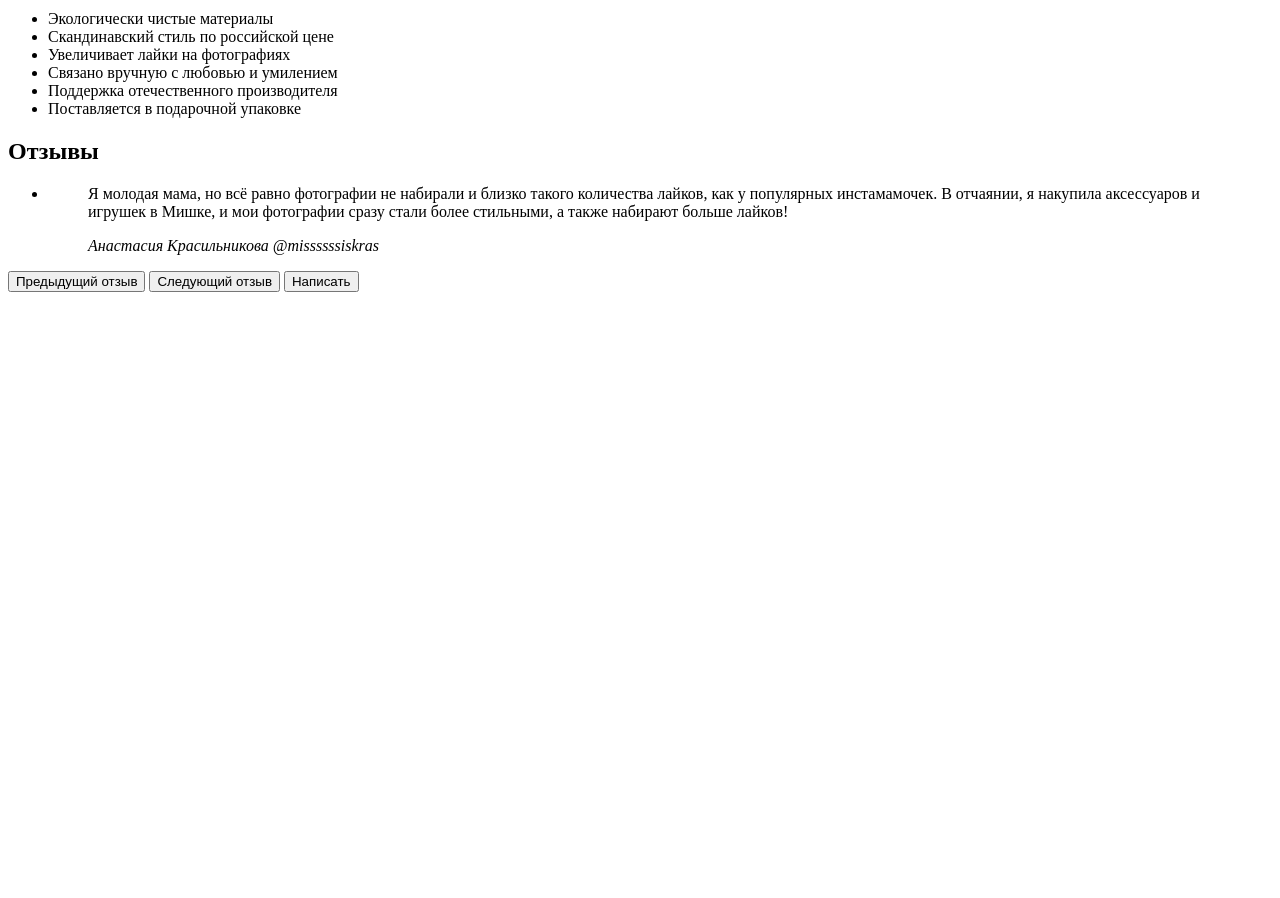
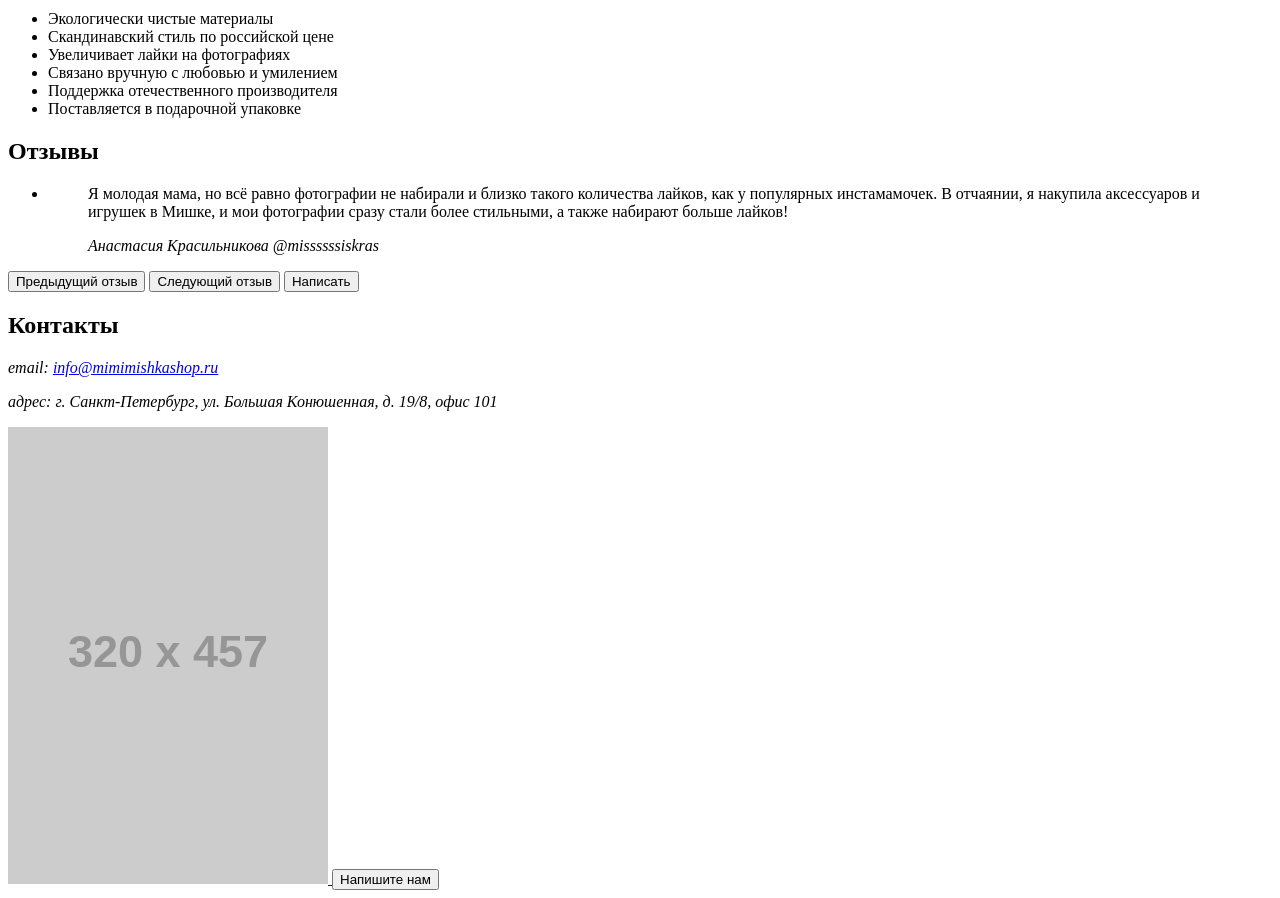
Before and after one commit to Yulms/968211-mishka-19, a website: page source/index.html in a window 1280 px wide. Shown: the part 1399-2297 px from the top of the page. Before the commit the page ends 1699 px from the top, so only its background shows below. Drawn offline with Linux system fonts and the light colour scheme; placeholder pictures from the web are drawn by us.

Commit message:
Добавляет разметку контактов

```diff
--- a/source/index.html
+++ b/source/index.html
@@ -50,7 +50,7 @@
     <header class="page-main__header">
       <h1 class="title title--1">Милые штуки ручной работы для дома</h1>
       <p class="image-container">
-        <img class="image-container__image" src="https://via.placeholder.com/322x373" alt="Штучки ручной работы">
+        <img class="image-container__image" src="https://via.placeholder.com/320x373" alt="Штучки ручной работы">
       </p>
     </header>
 
@@ -112,7 +112,7 @@
     </section>
 
     <section class="reviews">
-      <h2 class="visually-hidden">Отзывы</h2>
+      <h2 class="title title--2">Отзывы</h2>
       <ul class="reviews__list">
         <li class="reviews__item">
           <blockquote class="reviews__one-review">
@@ -135,6 +135,24 @@
       <button class="button button--prymary reviews__button" type="button">Написать</button>
     </section>
 
+    <section class="contacts">
+      <h2 class="title title--3">Контакты</h2>
+      <address class="contacts__list">
+        <p class="contacts__item">
+          <span class="contacts__key">email:</span>
+          <a class="contacts__value contacts__email" href="mailto:info@mimimishkashop.ru">info@mimimishkashop.ru</a>
+        </p>
+        <p class="contacts__item">
+          <span class="contacts__key">адрес:</span>
+          <span class="contacts__value">г. Санкт-Петербург, ул. Большая Конюшенная, д. 19/8, офис 101</span>
+        </p>
+      </address>
+      <a class="contacts__map-link" href="#">
+        <img class="contacts__map-image" src="https://via.placeholder.com/320x457" alt="г. Санкт-Петербург, ул. Большая Конюшенная, д. 19/8">
+      </a>
+      <button class="button button--prymary" type="button">Напишите нам</button>
+    </section>
+
   </main>
 
 
```
